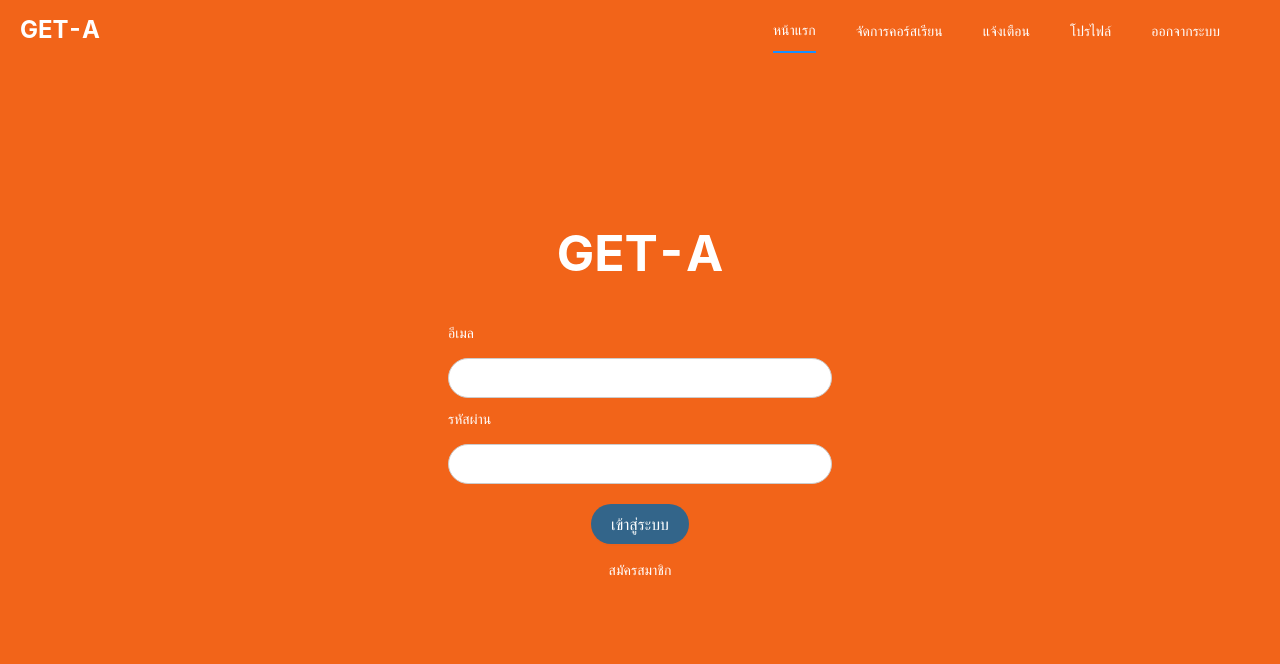
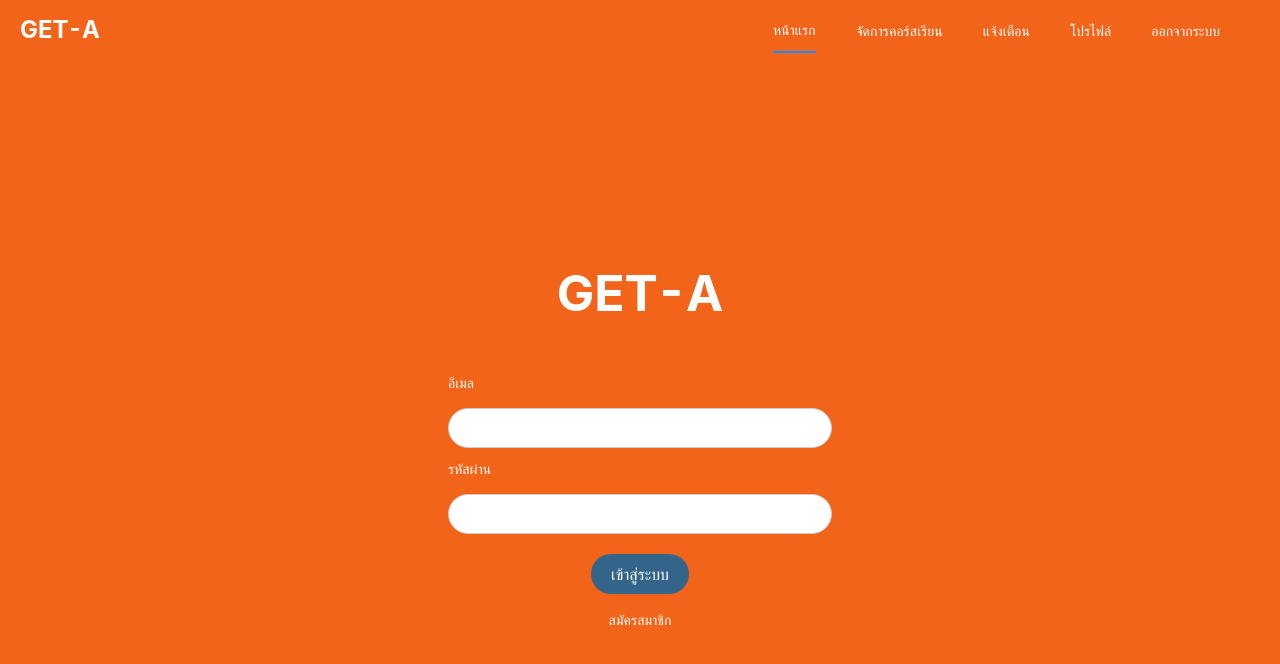
Before and after one commit to orbitalno11/get-a-client, a React (Create React App) app: page /login in a window 1280 px wide. Shown: the top 664 px of the page. Built offline with nearby package versions, Linux system fonts and the light colour scheme.

Commit message:
add scss : use scss in auth page

```diff
--- a/package.json
+++ b/package.json
@@ -13,6 +13,7 @@
     "@testing-library/user-event": "^12.6.0",
     "antd": "^4.10.0",
     "moment": "^2.29.1",
+    "node-sass": "^4.14.1",
     "react": "^17.0.1",
     "react-dom": "^17.0.1",
     "react-hook-form": "^6.14.0",
@@ -48,5 +49,6 @@
       "last 1 firefox version",
       "last 1 safari version"
     ]
-  }
+  },
+  "devDependencies": {}
 }
--- a/src/App.css
+++ b/src/App.css
@@ -24,11 +24,6 @@
 }
 /* General */
 
-.h1{
-  font-size: 50px;
-  font-weight: 700;
-}
-
 .h2{
   font-size: 35px;
   font-weight: 700;
@@ -53,6 +48,9 @@
   margin-top: 20px;
 }
 
+.marginbottom{
+  padding-bottom: 20px;
+}
 
 .input{
   margin: 0 auto;
@@ -92,8 +90,12 @@ input :focus{
   outline: none !important
 }
 
-.row-width {
-  width: 40% !important;
+.body {
+  padding-top: 110px;
+}
+
+.paddingBody {
+  padding: 7%;
 }
 
 
@@ -234,44 +236,12 @@ input :focus{
 /* Nav Menu */
 
 /* Body */
-.align-center-page{
-  height: 100vh;
-  display: flex;
-  align-items: center;
-  flex-flow: column;
-  margin-top: 0;
-  padding-top: 130px;
-}
-
-
-.center-page{
-  height: 100vh;
-  display: flex;
-  justify-content: center;
-  align-items: center;
-  flex-flow: column;
-  margin-top: 0;
-}
-
-.center-page .buttonText :hover{
-  border-bottom: 2px solid  var(--white-color) !important;
-}
-
 
 .input-form{
   width: 30%;
   margin-top: 30px;
 }
 
-
-.title {
-  margin-right: auto;
-  color:var(--white-color)
-}
-
-.background-main{
-  background-color: var(--main-color);
-}
 
 .big-button{
   height : 160px ;
@@ -284,8 +254,8 @@ input :focus{
 
 .image-person {
   border-radius: 50% !important;
-  height: 140px;
-  width: 140px;
+  height: 120px;
+  width: 120px;
 }
 
 .icon-addimage{
--- a/src/components/pages/users/authorization/Login.js
+++ b/src/components/pages/users/authorization/Login.js
@@ -4,6 +4,7 @@ import { useForm } from "react-hook-form";
 import { loginSchema } from '../../../../validation/validation'
 import { yupResolver } from '@hookform/resolvers/yup';
 import { NavLink } from 'react-router-dom';
+import style from './styles.module.scss'
 
 export default function Login() {
 
@@ -16,15 +17,15 @@ export default function Login() {
 
     return (
         <form onSubmit={handleSubmit(onSubmit)}>
-            <div className="center-page background-main">
-                <span className="h1 white">GET-A</span>
+            <div className={style.loginPage}>
+                <span className={style.h1}>GET-A</span>
                 <div className="input-form">
-                    <p className="title ">อีเมล</p>
+                    <p className={style.title}>อีเมล</p>
                     <input className="input" type="email" name="email" ref={register} />
                     {
                         errors.email && <p className="error-input">{errors.email.message}</p>
                     }
-                    <p className="title margintop10">รหัสผ่าน</p>
+                    <p className={style.title}>รหัสผ่าน</p>
                     <input className="input" name="password" type="password" ref={register} />
                     {
                         errors.password && <p className="error-input">{errors.password.message}</p>
@@ -33,7 +34,7 @@ export default function Login() {
                 <Button className="buttonBlueColor margintop20" shape="round" size="large" htmlType="submit">เข้าสู่ระบบ</Button>
                 <div className="margintop10" >
                     <NavLink to="/register">
-                        <Button className="buttonText" type="link" >สมัครสมาชิก</Button>
+                        <Button className={style.buttonText} type="link" >สมัครสมาชิก</Button>
                     </NavLink>
                 </div>
             </div>
--- a/src/components/pages/users/authorization/Register.js
+++ b/src/components/pages/users/authorization/Register.js
@@ -6,12 +6,10 @@ import {
     faChalkboardTeacher
 } from '@fortawesome/free-solid-svg-icons';
 import { FontAwesomeIcon } from '@fortawesome/react-fontawesome';
+import style from './styles.module.scss'
+
 
 export default function Register() {
-    const iconStyle = {
-        fontSize: '50px',
-        marginBottom: '10px'
-    }
 
     const typeRegister = [
         {
@@ -28,7 +26,7 @@ export default function Register() {
         },
     ]
     return (
-        <div className="align-center-page">
+        <div className={style.alignCenterPage}>
             <span className="h2 ">ประเภทสมาชิก</span>
             <Row className="row-width" >
                 {
@@ -36,7 +34,7 @@ export default function Register() {
                         <Col justify="space-around" align="middle" key={item.type} xs={24} sm={24} md={12}>
                             <NavLink to={`/register/${item.id}`}>
                                 <Button className="big-button white" style={{ backgroundColor: item.color }} shape="round">
-                                    <FontAwesomeIcon icon={item.type === "LEARNER" ? faBookReader : faChalkboardTeacher} style={iconStyle} />
+                                    <FontAwesomeIcon icon={item.type === "LEARNER" ? faBookReader : faChalkboardTeacher} className={style.iconStyle} />
                                     <br /> {item.type}
                                 </Button>
                             </NavLink>
--- a/src/components/pages/users/authorization/RegisterForm.js
+++ b/src/components/pages/users/authorization/RegisterForm.js
@@ -9,6 +9,7 @@ import { useParams } from 'react-router-dom';
 import { learnnerRegisSchema, tutorRegisSchema } from '../../../../validation/validation'
 import { yupResolver } from '@hookform/resolvers/yup';
 import moment from 'moment';
+import style from './styles.module.scss'
 
 function getBase64(file) {
     return new Promise((resolve, reject) => {
@@ -50,7 +51,7 @@ export default function RegisterForm() {
 
     return (
         <form onSubmit={handleSubmit(onSubmit)}>
-            <div className="align-center-page" >
+            <div className={style.alignCenterPage} >
                 <span className="h2">ลงทะเบียน{type === '0' ? "ครูสอนพิเศษ" : "นักเรียน"}</span>
                 <Controller
                     as={
--- /dev/null
+++ b/src/components/pages/users/authorization/styles.module.scss
@@ -0,0 +1,53 @@
+$white: #FFFFFF;
+$main : #F26419;
+.white{
+    color:$white !important
+}
+
+.h1{
+  @extend .white;
+  font-size: 50px;
+  font-weight: 700;
+}
+
+
+.body {
+  padding-top: 110px;
+}
+
+.alignCenterPage{
+  @extend .body;
+  height: auto;
+  display: flex;
+  align-items: center;
+  flex-flow: column;
+  margin-top: 0;
+  padding-bottom: 20px !important;
+}
+
+
+.loginPage{
+  @extend .alignCenterPage;
+  height: 100vh;
+  justify-content: center;
+  background-color: $main;
+}
+
+.buttonText{
+  color:$white  !important;
+}
+
+.loginPage .buttonText :hover{
+  border-bottom: 2px solid  var(--white-color) !important;
+}
+
+.title {
+  margin-right: auto;
+  margin-top: 10px;
+  color:$white
+}
+
+.iconStyle{
+  font-size:50px;
+  margin-bottom : 10px
+}
```
